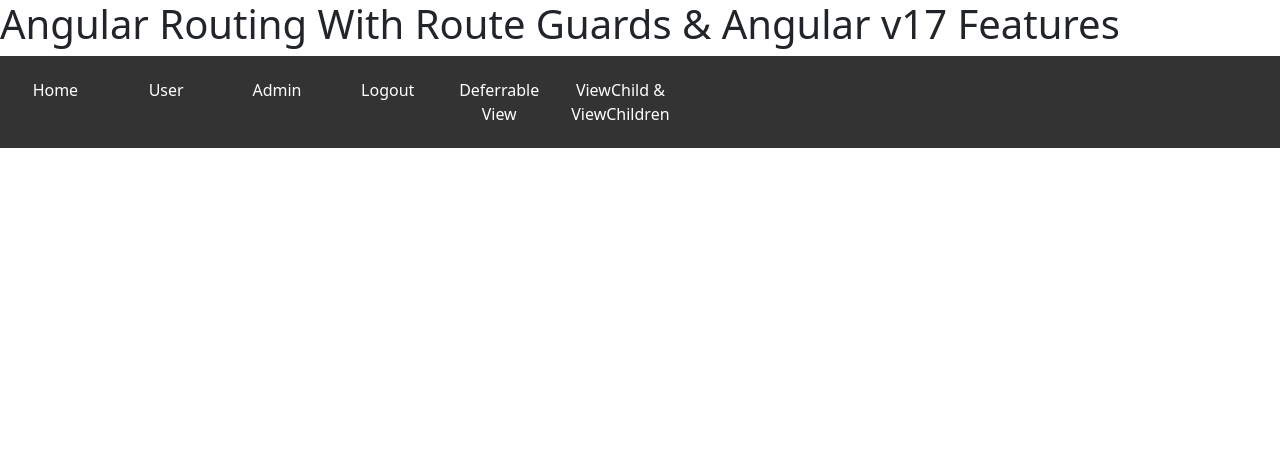
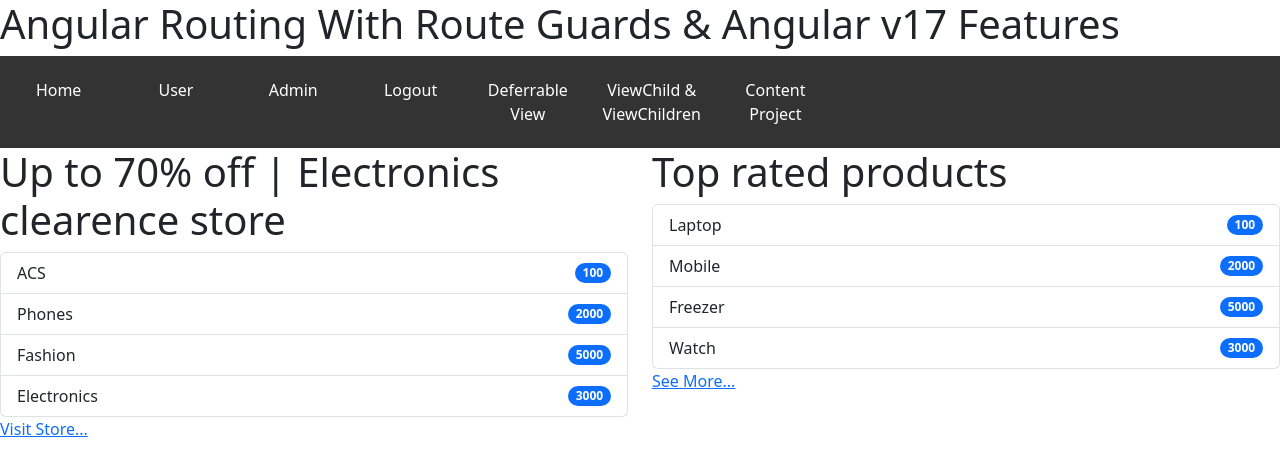
Before and after one commit to Kishor6941/angular_v17_features, an Angular app: page /content-project in a window 1280 px wide. Before the commit this address led to /. Shown: the top 476 px of the page. Built offline with nearby package versions, Linux system fonts and the light colour scheme.

Commit message:
content projection

```diff
--- a/src/app/app.component.html
+++ b/src/app/app.component.html
@@ -35,6 +35,7 @@
       <li class="nav-item"><a routerLink="./logout" class="nav-link">Logout</a></li>
       <li class="nav-item"><a routerLink="./defer" class="nav-link">Deferrable View</a></li>
       <li class="nav-item"><a routerLink="./view-child" class="nav-link">ViewChild & ViewChildren</a></li>
+      <li class="nav-item"><a routerLink="./content-project" class="nav-link">Content Project</a></li>
   </ul>
 </nav>
 
--- a/src/app/app.routes.ts
+++ b/src/app/app.routes.ts
@@ -45,5 +45,9 @@
     {
         path : 'view-child',
         loadComponent : () => import("./view-child-c/view-child-c.component").then((c) => c.ViewChildCComponent)
+    },
+    {
+        path : 'content-project',
+        loadComponent : () => import("./content-projection/content-projection.component").then((c) => c.ContentProjectionComponent)
     }
 ];
--- /dev/null
+++ b/src/app/content-projection/child-projection/child-projection.component.html
@@ -0,0 +1,12 @@
+<div class="">
+    <ng-content select=".header"></ng-content>
+    <ul class="list-group">
+        @for (item of productList; track item?.id) {
+            <li class="list-group-item d-flex justify-content-between align-items-center">
+              {{item?.name}}
+              <span class="badge bg-primary rounded-pill">{{item?.price}}</span>
+            </li>
+        }
+      </ul>
+    <ng-content select=".link"></ng-content>
+</div>
--- /dev/null
+++ b/src/app/content-projection/content-projection.component.html
@@ -0,0 +1,15 @@
+<div class="row">
+    <div class="col-md-6">
+        <app-child-projection [productList]="productList">
+            <h1 class="header">Up to 70% off | Electronics clearence store</h1>
+            <a class="link" href="">Visit Store...</a>
+        </app-child-projection>
+    </div>
+
+    <div class="col-md-6">
+        <app-child-projection [productList]="topProductList">
+            <h1 class="header">Top rated products</h1>
+            <a class="link" href="">See More...</a>
+        </app-child-projection>
+    </div>
+</div>
--- /dev/null
+++ b/src/app/content-projection/content-projection.component.ts
@@ -0,0 +1,25 @@
+import { Component } from '@angular/core';
+import { ChildProjectionComponent } from './child-projection/child-projection.component';
+
+@Component({
+  selector: 'app-content-projection',
+  standalone: true,
+  imports: [ChildProjectionComponent],
+  templateUrl: './content-projection.component.html',
+  styleUrl: './content-projection.component.scss'
+})
+export class ContentProjectionComponent {
+productList = [
+  {id:1, name : 'ACS', price : '100'},
+  {id:2, name : 'Phones', price : '2000'},
+  {id:3, name : 'Fashion', price : '5000'},
+  {id:4, name : 'Electronics', price : '3000'},
+]
+
+topProductList = [
+  {id:1, name : 'Laptop', price : '100'},
+  {id:2, name : 'Mobile', price : '2000'},
+  {id:3, name : 'Freezer', price : '5000'},
+  {id:4, name : 'Watch', price : '3000'},
+]
+}
```
Also changed, not shown: src/app/content-projection/child-projection/child-projection.component.ts (added, +12 -0 lines), src/app/content-projection/child-projection/child-projection.component.scss (added), src/app/content-projection/content-projection.component.scss (added), 2 other files (tests, documents, lock files or other folders).
